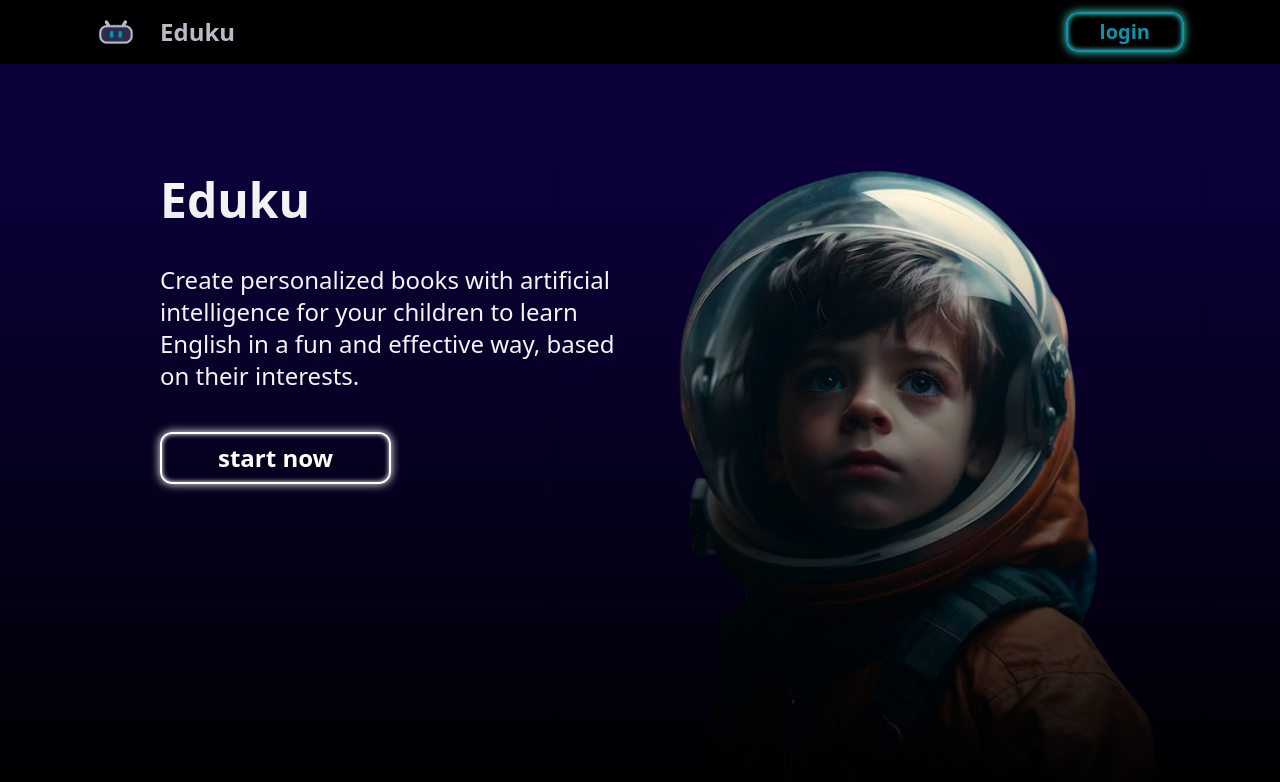
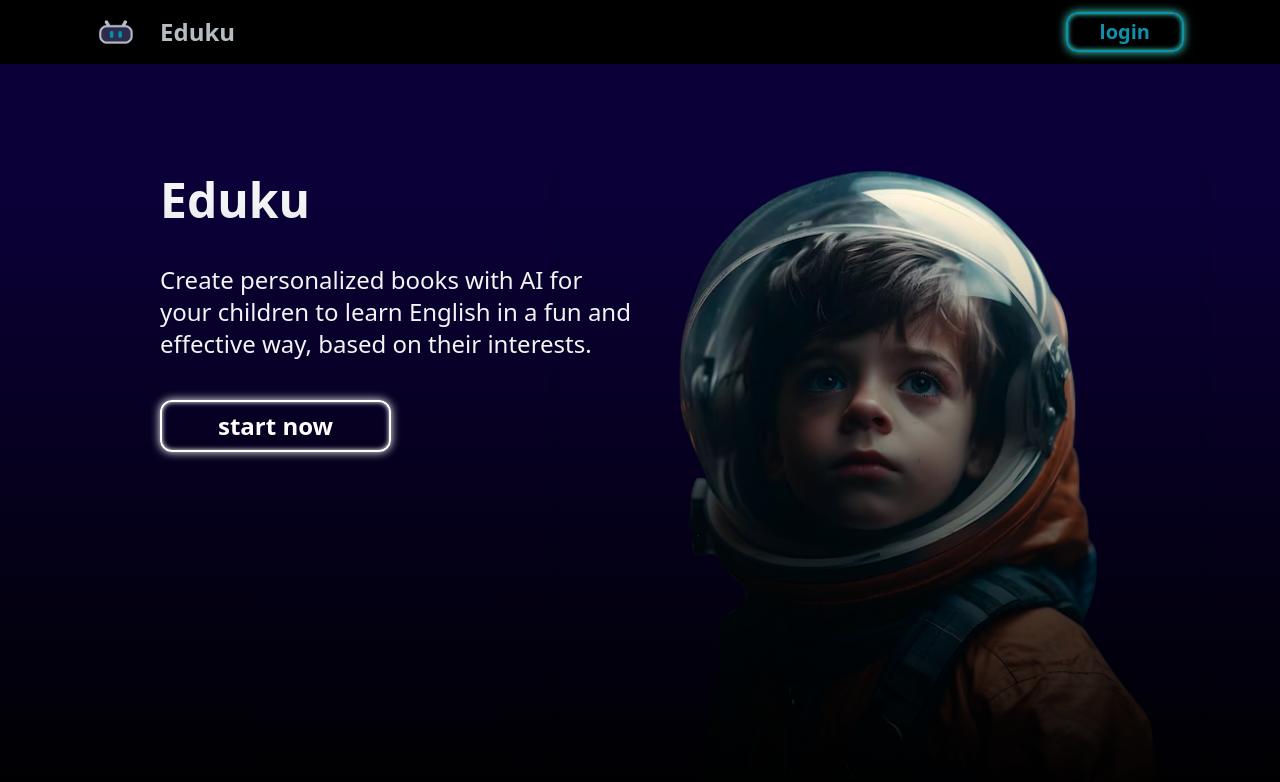
Before and after one commit to juan-camilo-rosero/eduko, a React (Vite) app: page / in a window 1280 px wide. Shown: the top 782 px of the page. Built offline with nearby package versions, Linux system fonts and the light colour scheme; no server answers.

Commit message:
Update HeroSection.jsx

```diff
--- a/src/components/HeroSection.jsx
+++ b/src/components/HeroSection.jsx
@@ -9,7 +9,7 @@ function HeroSection() {
       <div className="relative w-full h-screen">
         <div className='h-3/5 w-full flex flex-col items-center lg:items-start lg:pl-40 gap-12 pt-[12vh] lg:w-1/2 lg:absolute lg:left-0  lg:h-[90vh] lg:mt-[10vh] lg:gap-10'>
           <h1 className='text-4xl text-gray-100 font-bold w-3/4 text-center md:text-5xl lg:text-left lg:w-full'>Eduku</h1>
-          <p className='text-2xl text-gray-100 text-center w-3/4 md:text-2xl lg:text-left lg:w-full z-10'>Create personalized books with artificial intelligence for your children to learn English in a fun and effective way, based on their interests.</p>
+          <p className='text-2xl text-gray-100 text-center w-3/4 md:text-2xl lg:text-left lg:w-full z-10'>Create personalized books with AI for your children to learn English in a fun and effective way, based on their interests.</p>
           <button className="py-2 w-3/4 text-2xl bg-transparent border-2 border-white neon-white-box rounded-xl font-semibold text-white hover:bg-whiteHover transition-all md:text-xl hover:bg-white hover:text-black absolute bottom-16 z-10 md:static md:w-auto md:px-14 lg:text-2xl" onClick={() => setSignUp(true)}>start now</button>
         </div>
         <img src="astronaut_kid.png" alt="Astronaut kid" className="absolute bottom-0 left-1/2 transform -translate-x-1/2 h-1/2 object-cover shadow-lg lg:right-0 lg:left-auto lg:h-[80vh] lg:translate-x-0 lg:mr-20" />
```
